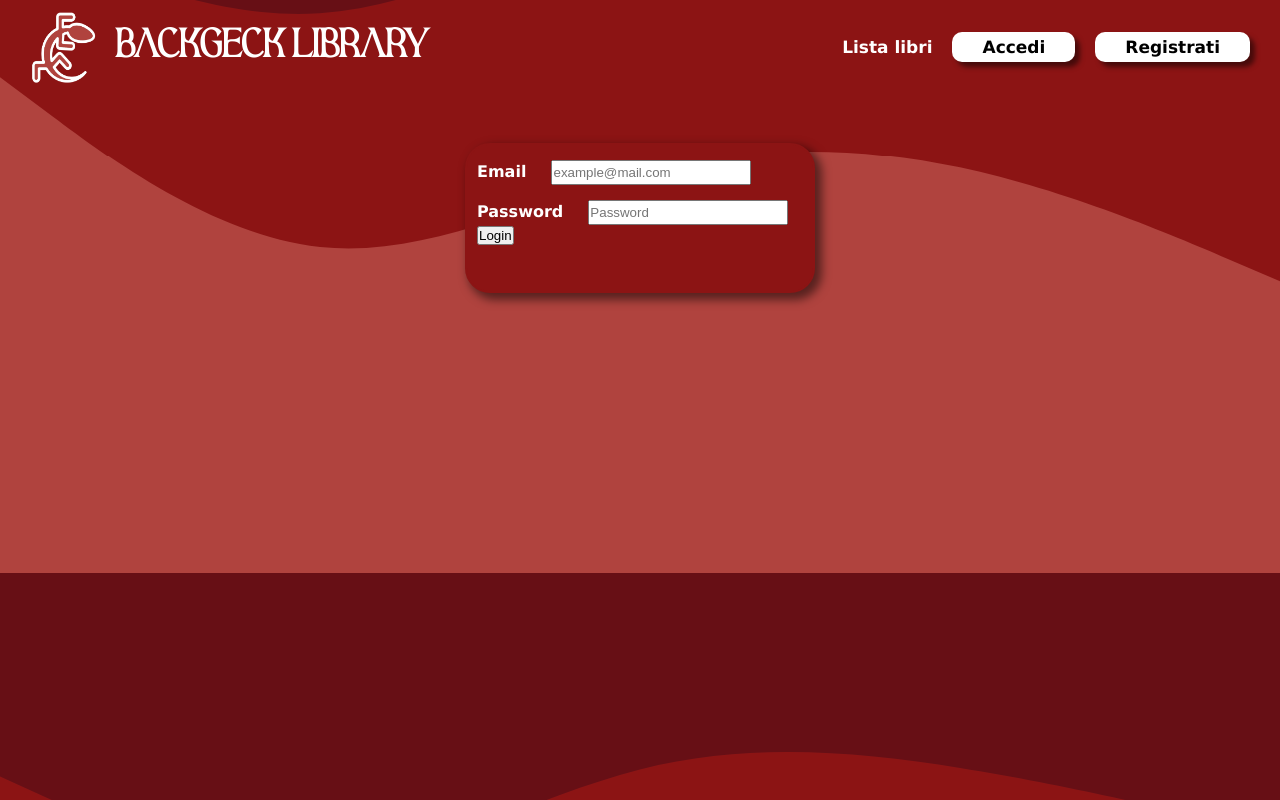
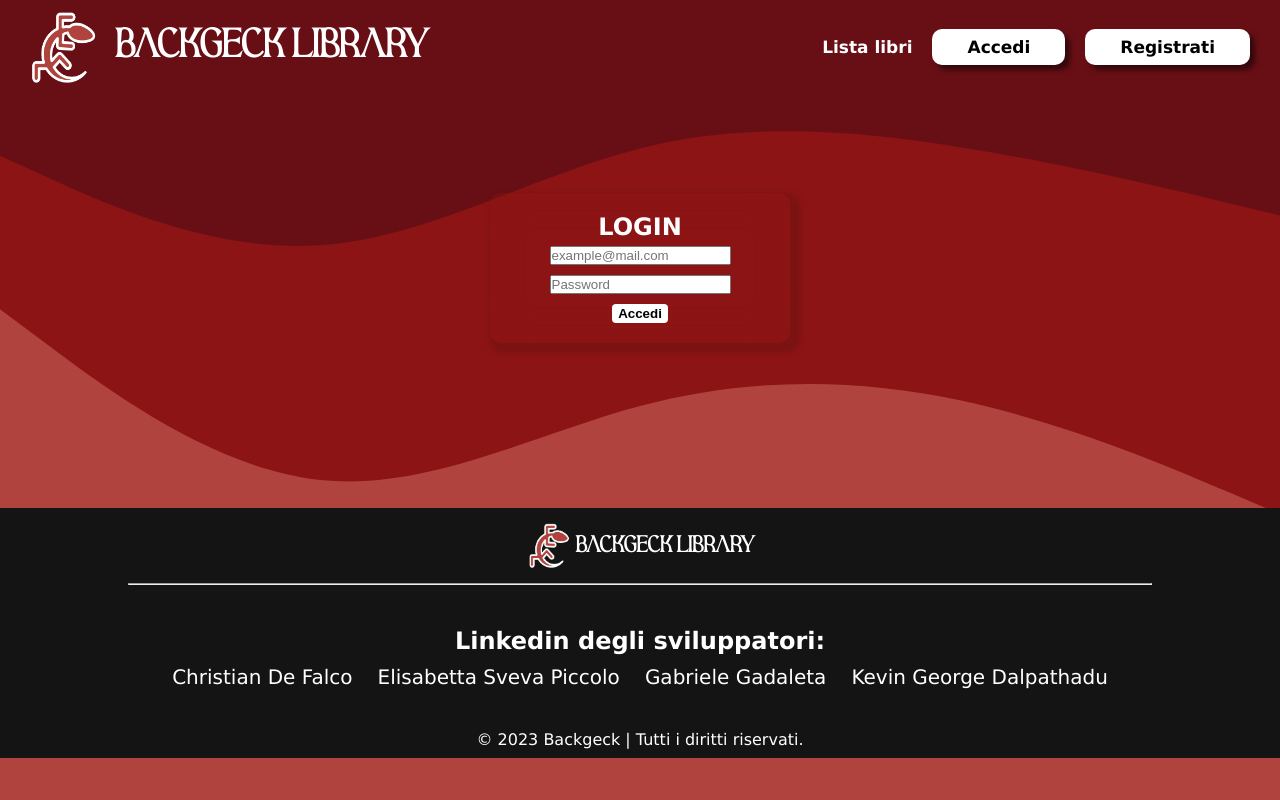
Before and after one commit to elisabetta-s-piccolo/backgeck-project, a website with bundled scripts: page client/sign-in/sign-in.html in a window 1280 px wide. Built offline with nearby package versions, Linux system fonts and the light colour scheme.

Commit message:
login page
risolto

```diff
--- a/client/sign-in/script.js
+++ b/client/sign-in/script.js
@@ -1,3 +1,23 @@
+const cookies = document.cookie.split(';');
+let email = '';
+for (let i = 0; i < cookies.length; i++) {
+  const cookie = cookies[i].trim();
+  if (cookie.startsWith('email=')) {
+    email = decodeURIComponent(cookie.substring('email='.length));
+    break;
+  }
+}
+console.log(email);
+
+if(email) {
+  const btnAccedi = document.getElementById("sign-in");
+  const btnRegistrati = document.getElementById("sign-up");
+  const btnAccount = document.getElementById("account");
+  btnAccedi.classList.add("hide");
+  btnRegistrati.classList.add("hide");
+  btnAccount.classList.remove("hide");
+}
+
 // Importa la libreria Axios (assicurati di averla precedentemente installata tramite npm)
 // nel tuo file HTML con <script src="https://cdn.jsdelivr.net/npm/axios/dist/axios.min.js"></script>
 // o utilizzando require('axios') se stai lavorando con un bundler come webpack.
@@ -6,7 +26,7 @@ const loginForm = document.getElementById('loginForm');
 
 // Aggiungi un gestore di eventi per l'invio del modulo
 loginForm.addEventListener('submit', function (event) {
-  event.preventDefault(); // Impedisce il comportamento predefinito del browser
+event.preventDefault(); // Impedisce il comportamento predefinito del browser
 
   // Recupera i valori inseriti dall'utente
   const email = document.getElementById('email').value;
--- a/client/sign-in/sign-in.html
+++ b/client/sign-in/sign-in.html
@@ -5,7 +5,7 @@
     <meta http-equiv="X-UA-Compatible" content="IE=edge">
     <meta name="viewport" content="width=device-width, initial-scale=1.0">
     <link rel="stylesheet" href="style.css">
-    <title>Document</title>
+    <title>Accedi</title>
 </head>
 <body>
 
@@ -17,34 +17,49 @@
             </div>
 
             <ul>
-                <li><a href="../list/list.html">Lista libri</a></li>
-                <li class="btn"><a href="sign-in.html">Accedi</a></li>
-                <li class="btn"><a href="../sign-up/sign-up.html">Registrati</a></li>
+                <li><a href="#">Lista libri</a></li>
+                <li class="btn" id="sign-in"><a href="../sign-in/sign-in.html">Accedi</a></li>
+                <li class="btn" id="sign-up"><a href="../sign-up/sign-up.html">Registrati</a></li>
+                <li class="btn hide" id="account"><a href="../account/account.html">Area Personale</a></li>
             </ul>
         </nav>
     </header>
-
+    <section>
         <form id="loginForm">
-        <div class="super">
-            <div class="supercontainer">
-                <div class="container">
-                    <div class="subcontainer">
-                        <label>Email</label>
+            <div class="login-container">
+                <div class="login">
+                    <h1>LOGIN</h1>
+                    <div class="login-row">
                             <input type="text" id="email" name="email" placeholder="example@mail.com"><br>
+                            <input type="text" id="password" name="password" placeholder="Password"><br>
+                    </div>
+                    <button type="submit">Accedi</button>
                 </div>
             </div>
+        </form>
+    </section>
 
-                <div class="container">
-                    <div class="subcontainer">
-                        <label>Password</label>
-                        <input type="text" id="password" name="password" placeholder="Password"><br>
-                        <button type="submit">Login</button>
+    <footer>
+        <div class = "row" id = "footerLogo" >
+            <img src ="../assets/backgeck_logo.png" alt="logo backgeck">
+            <h1>Backgeck Library</h1>
         </div>
+        <div id="hr">
+            <hr></hr>
         </div>
+        <div class = "row" >
+            <span>
+                <h2>Linkedin degli sviluppatori:</h2>
+                <a href="https://www.linkedin.com/in/nunzio-christian-de-falco-aa4b34251/">Christian De Falco</a>
+                <a href="https://www.linkedin.com/in/shidheart/">Elisabetta Sveva Piccolo</a>
+                <a href="https://www.linkedin.com/in/gabriele-gadaleta-391603180/">Gabriele Gadaleta</a>
+                <a href="https://www.linkedin.com/in/kevin-george-dalpathadu-37a459b9/">Kevin George Dalpathadu</a>
+            </span>
         </div>
+        <div class = "row" id = "copyright">
+            <p>© 2023 Backgeck | Tutti i diritti riservati.</p>
         </div>
-
-    </form>
+    </footer>
 
     <script src="https://cdnjs.cloudflare.com/ajax/libs/axios/0.24.0/axios.min.js"></script>
     <script src="script.js"></script>
--- a/client/sign-in/style.css
+++ b/client/sign-in/style.css
@@ -101,79 +101,120 @@ nav div h1 a {
     color: #ffffff;
 }
 
-/*Accesso*/
+.hide {
+    display: none;
+}
 
-.super {
+.show {
+    display: block;
+}
+
+/*LOGIN*/
+section {
+    width: 100%;
+    padding: 100px 0px;
+    margin-bottom: 65px;
+}
+
+.login-container {
     display: flex;
     justify-content: center;
     align-items: center;
+}
+
+.login {
+    color: #ffffff;
+    width: 300px;
+    height: 150px;
+    display: flex;
+    flex-direction: column;
+    justify-content: center;
+    align-items: center;
+    backdrop-filter: blur(20px);
+    border-radius: 10px;
+    box-shadow: 5px 5px 5px 5px rgba(107, 17, 17, 0.5);
+}
+
+input {
+    margin: 5px 0px;
+}
+
+button {
+    margin-top: 5px;
+    background-color: #ffffff;
+    border: none;
+    padding: 2px 6px;
+    border-radius: 4px;
+    font-weight: bold;
+}
+
+/* Footer */
+footer {
+    background-color: rgb(20, 20, 20);
+    color: white;
+    height: 250px;
+    display: flex;
+    flex-direction: column;
+    justify-content: center;
+    align-items: center;
+}
+
+footer .row{
+    width: 100%;
+    height: 55%;
+    padding: 15px 0px;
+}
+
+#footerLogo {
+    height: 30%;
+}
+
+#hr {
+    width: 80%;
+}
+
+hr {
+    width: 100%;
+}
+
+#copyright {
+    height: 15%;
+}
+
+footer div{
+    display: flex;
+    justify-content: center;
+    align-items: center;
+
+}
+
+footer div img{
+    height: 50px;
+    width: auto;
+    cursor: pointer;
+
+}
+
+footer div h1{
+    font-size: 20px;
+    font-family: "aesthetic";
+}
+
+footer div span {
     text-align: center;
 }
 
-.supercontainer {
-    justify-content: center;
-    align-items: center;
-    text-align: left;
-    margin-top: 50px;
-    border: 2px solid rgb(140, 20, 20);
-    width: 350px;
-    height: 150px;
-    background-color: rgb(140, 20, 20);
-    box-shadow: 5px 5px 10px 2px rgba(0, 0, 0, 0.5);
-    border-radius: 25px;
+footer div span h2{
+    padding: 10px 0px;
 }
 
-.container {
-    margin-top: 15px;
-    margin-left: 10px;
-    font-family: 'Lucida Sans', 'Lucida Sans Regular', 'Lucida Grande', 'Lucida Sans Unicode', Geneva, Verdana, sans-serif;
+footer div span a{
+    text-decoration: none;
+    font-size: 20px;
+    color: white;
+    margin: 0px 10px;
 }
 
-.bottoneCerca {
-    margin-top: 10px;
+footer div span a:hover{
+    text-decoration: underline;
 }
-
-.btn {
-    color: black;
-    box-shadow: 5px 5px 5px 0px rgba(0, 0, 0, 0.5);
-    background-color: #ffffff;
-    /* border-radius: 25px; */
-    padding: 5px 10px;
-    margin-right: 20px;
-    transition: scale 0.3s;
-    font-family: 'Lucida Sans', 'Lucida Sans Regular', 'Lucida Grande', 'Lucida Sans Unicode', Geneva, Verdana, sans-serif;
-}
-
-input[type="text"] {
-    height: 25px;
-    width: 200px;
-}
-
-#mail {
-    margin-left: 34px;
-}
-
-.bottoneCerca {
-    display: flex;
-    justify-content: center;
-    align-items: center;
-    text-align: center;
-}
-
-input[type="button"] {
-    margin-top: 10px;
-    border: none;
-    padding: 8px;
-    box-shadow: 5px 5px 10px 2px rgba(0, 0, 0, 0.5);
-    cursor: pointer;
-}
-
-input[type="button"]:active {
-    background-color: rgb(197, 197, 197);
-}
-
-label {
-    color: white;
-    font-weight: bold;
-    margin-right: 20px;
-}
```
Also changed, not shown: client/account/account.html (+1 -1 lines), client/index.html (+2 -1 lines), client/list/list.html (+9 -23 lines), client/list/script.js (+3 -27 lines), client/list/style.css (+12 -34 lines), client/sign-up/sign-up.html (+1 -1 lines). Lines whose indentation alone changed are shown as unchanged.
